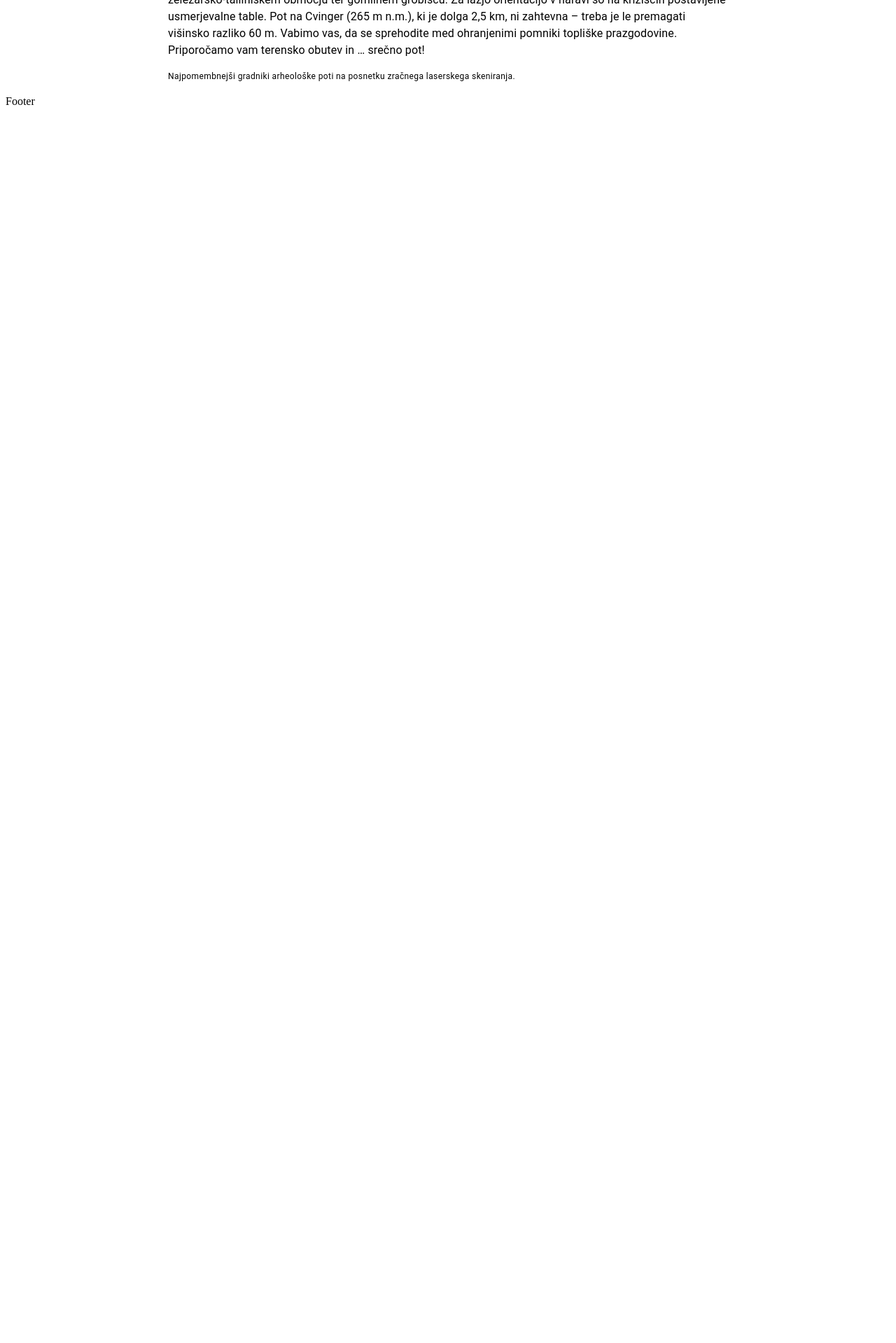
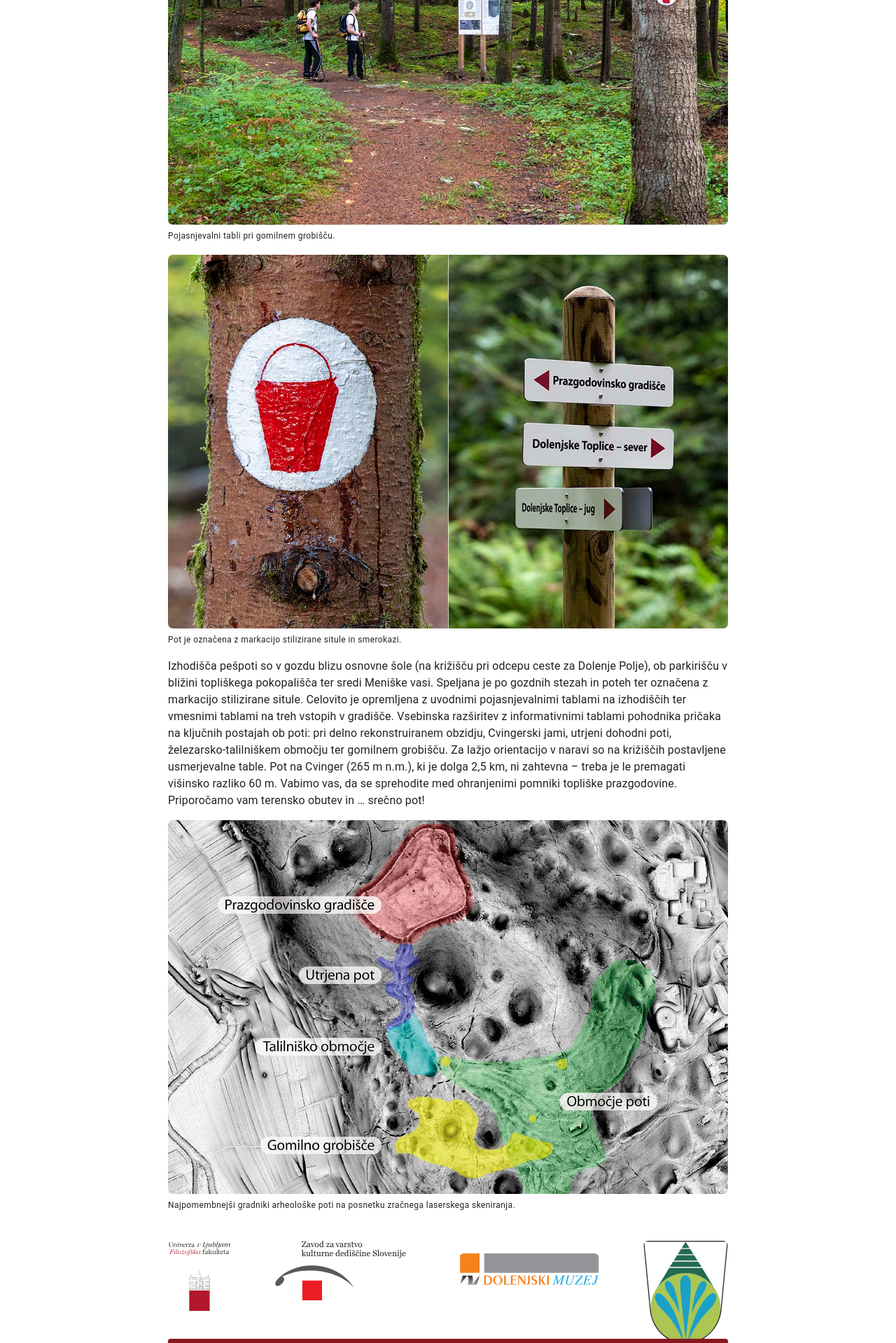
Before and after one commit to lukaprsina/cvinger, a Next.js app: page /pot in a window 1280 px wide. Shown: the part 860-2779 px from the top of the page at 70% size. Before the commit the page ends 1030 px from the top, so only its background shows below. Built offline with nearby package versions, Linux system fonts and the light colour scheme.

Commit message:
images work, next image intrinscic

```diff
--- a/components/Article.tsx
+++ b/components/Article.tsx
@@ -35,6 +35,7 @@ export default function Article({ title = "", noNavbar = false, children }) {
 
     return (
         <>
+            <CssBaseline />
             <ThemeProvider theme={theme}>
                 <Header />
                 {noNavbar ? null : <Navbar />}
--- a/components/Footer.tsx
+++ b/components/Footer.tsx
@@ -1,6 +1,11 @@
 import React from "react"
 import { Box, Button, Typography } from "@mui/material"
 import ArticleImage from "./Image"
+
+import filozofska_fakulteta from "/public/images/logo/filozofska_fakulteta.svg"
+import ZVKDS from "/public/images/logo/ZVKDS.svg"
+import dolenjski_muzej from "/public/images/logo/dolenjski_muzej.svg"
+import obcina_dolenjske_toplice from "/public/images/logo/obcina_dolenjske_toplice.svg"
 
 function Logo({ children, href, style = {} }) {
     return (
@@ -11,8 +16,7 @@ function Logo({ children, href, style = {} }) {
 }
 
 const Footer = () => {
-    return <p>Footer</p>
-    /* return (
+    return (
         <Box
             sx={{
                 margin: "40px auto auto auto",
@@ -38,13 +42,13 @@ const Footer = () => {
                         style={{ maxWidth: "90px" }}
                     >
                         <ArticleImage
-                            src="/images/logo/filozofska_fakulteta.svg"
+                            src={filozofska_fakulteta}
                             alt="Univerza v Ljubljani: Filozofska fakulteta"
                         />
                     </Logo>
                     <Logo href="https://www.zvkds.si">
                         <ArticleImage
-                            src="/images/logo/ZVKDS.svg"
+                            src={ZVKDS}
                             alt="Zavod za varstvo kulturne dediščine Slovenije"
                         />
                     </Logo>
@@ -52,7 +56,7 @@ const Footer = () => {
                         href="https://www.dolenjskimuzej.si/"
                         style={{ transform: "translateY(18px)" }}
                     >
-                        <ArticleImage src="/images/logo/dolenjski_muzej.svg" alt="Dolenjski muzej" />
+                        <ArticleImage src={dolenjski_muzej} alt="Dolenjski muzej" />
                     </Logo>
                     <Logo
                         href="https://dolenjske-toplice.si/"
@@ -66,7 +70,7 @@ const Footer = () => {
                             height: "auto"
                         }}>
                             <ArticleImage
-                                src="/images/logo/obcina_dolenjske_toplice.svg"
+                                src={obcina_dolenjske_toplice}
                                 caption="Občina Dolenjske Toplice"
                                 style={{ maxHeight: "80px" }}
                             />
@@ -96,7 +100,7 @@ const Footer = () => {
                 </Button>
             </Box >
         </Box >
-    ) */
+    )
 }
 
 export default Footer
--- a/components/Header.tsx
+++ b/components/Header.tsx
@@ -2,6 +2,8 @@ import React from "react"
 import Link from "next/link"
 import NextjsImage from "next/image"
 import { Box } from "@mui/material"
+
+import logo from "/public/images/logo/logo.svg"
 
 const Header = () => {
     return (
@@ -23,7 +25,7 @@ const Header = () => {
         >
             <Link href="/">
                 <a>
-                    <NextjsImage layout="fill" src="/images/logo/logo.svg" alt="cvinger" />
+                    <NextjsImage layout="fixed" src={logo} alt="cvinger" />
                 </a>
             </Link>
         </Box>
--- a/components/Image.tsx
+++ b/components/Image.tsx
@@ -17,7 +17,7 @@ const ArticleImage = ({ src, caption, center = false, noGallery = false }) => {
             <NextjsImage
                 src={src}
                 alt={caption}
-                layout="fill"
+                layout="intrinsic"
             />
             <Typography
                 variant="caption"
@@ -26,7 +26,7 @@ const ArticleImage = ({ src, caption, center = false, noGallery = false }) => {
             >
                 {caption}
             </Typography>
-        </Box>
+        </Box >
     )
 }
 
```
Also changed, not shown: pages/test.tsx (added, +16 -0 lines), public/images/jama/nacrt.jpg (added).
